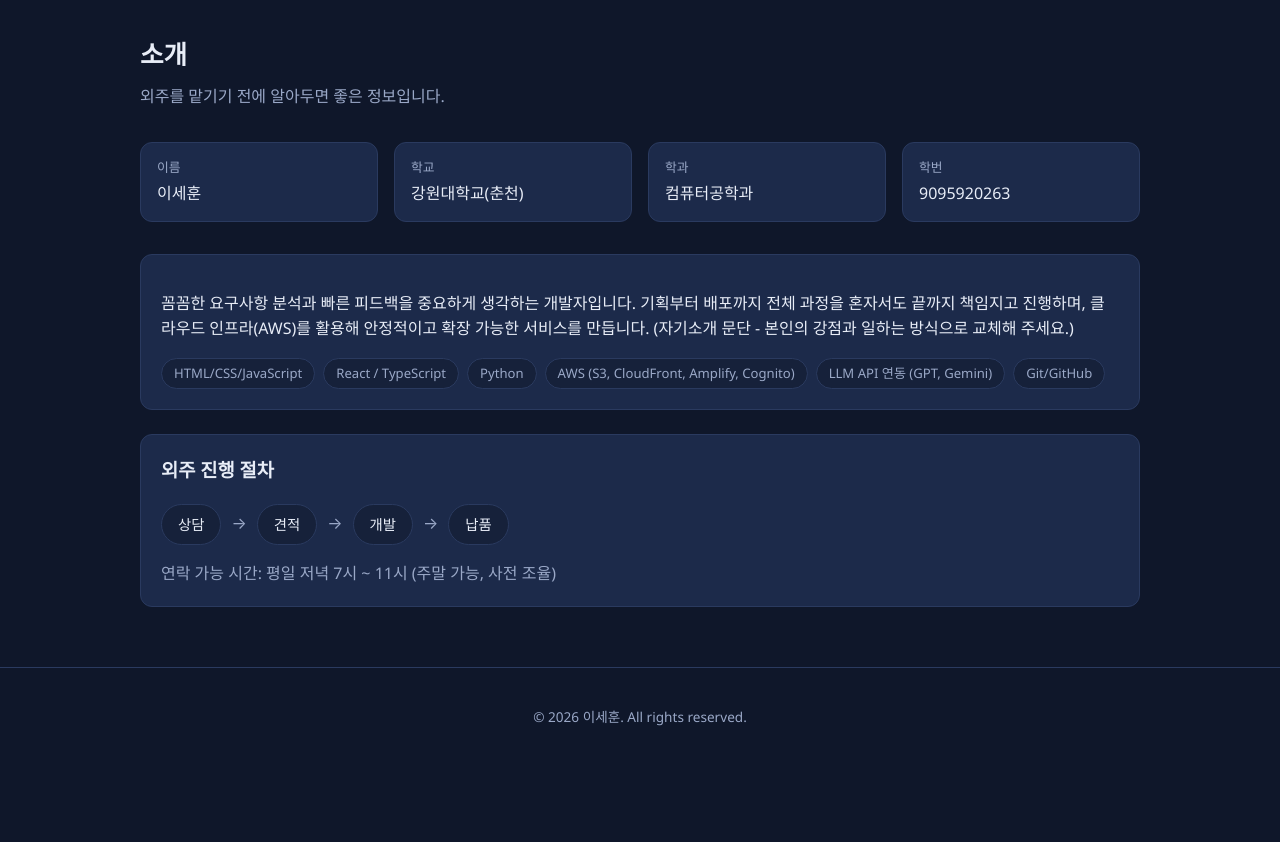
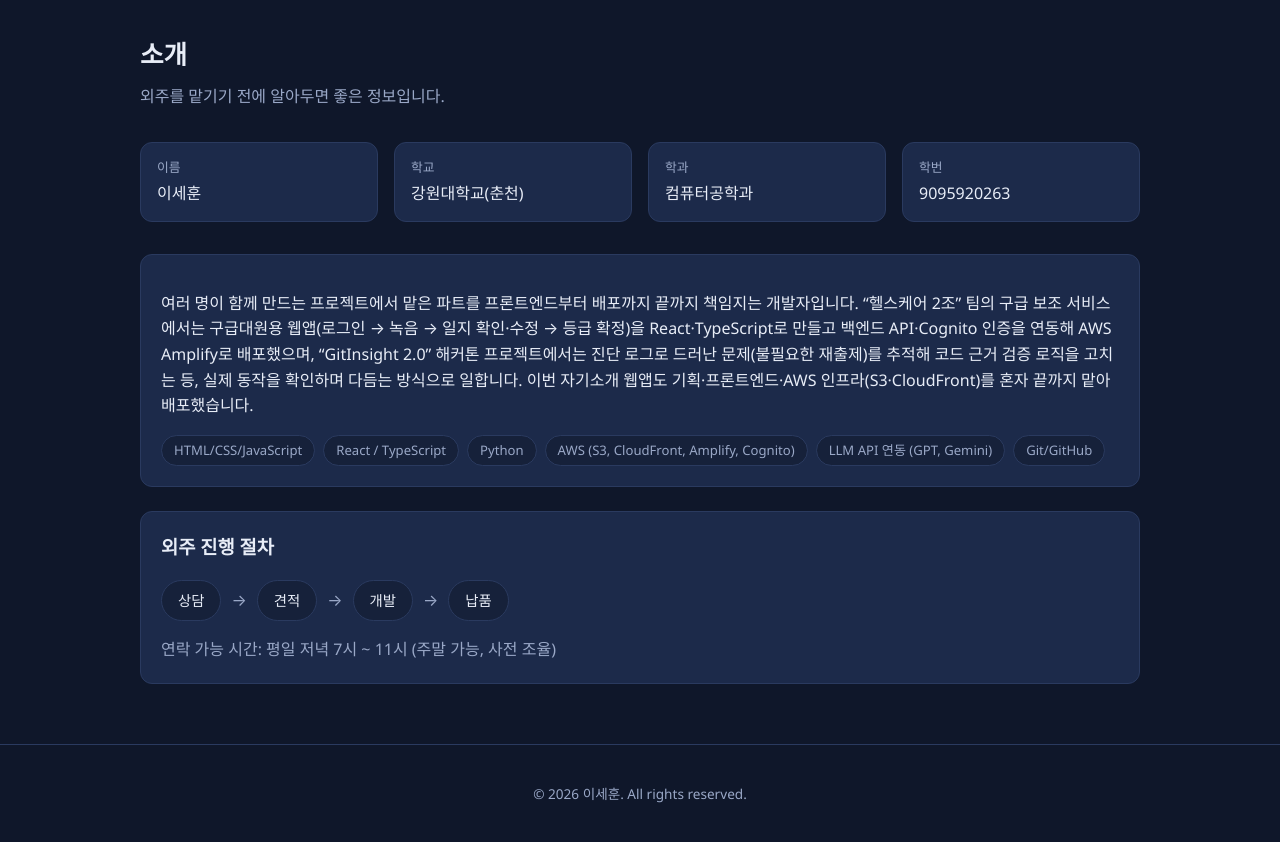
Before and after one commit to sehoon6295/Self-Introduction_WebApp, a plain HTML site: page about.html in a window 1280 px wide. Shown: the part 62-904 px from the top of the page. Before the commit the page ends 827 px from the top, so only its background shows below. Drawn offline with Linux system fonts and the light colour scheme.

Commit message:
Write about-page bio grounded in actual project repos
Co-Authored-By: Claude Sonnet 5 <noreply@anthropic.com>

```diff
--- a/about.html
+++ b/about.html
@@ -35,10 +35,12 @@
 
       <div class="card">
         <p>
-          꼼꼼한 요구사항 분석과 빠른 피드백을 중요하게 생각하는 개발자입니다.
-          기획부터 배포까지 전체 과정을 혼자서도 끝까지 책임지고 진행하며,
-          클라우드 인프라(AWS)를 활용해 안정적이고 확장 가능한 서비스를 만듭니다.
-          (자기소개 문단 - 본인의 강점과 일하는 방식으로 교체해 주세요.)
+          여러 명이 함께 만드는 프로젝트에서 맡은 파트를 프론트엔드부터 배포까지 끝까지 책임지는 개발자입니다.
+          &ldquo;헬스케어 2조&rdquo; 팀의 구급 보조 서비스에서는 구급대원용 웹앱(로그인 → 녹음 → 일지 확인·수정 → 등급 확정)을
+          React·TypeScript로 만들고 백엔드 API·Cognito 인증을 연동해 AWS Amplify로 배포했으며,
+          &ldquo;GitInsight 2.0&rdquo; 해커톤 프로젝트에서는 진단 로그로 드러난 문제(불필요한 재출제)를 추적해
+          코드 근거 검증 로직을 고치는 등, 실제 동작을 확인하며 다듬는 방식으로 일합니다.
+          이번 자기소개 웹앱도 기획·프론트엔드·AWS 인프라(S3·CloudFront)를 혼자 끝까지 맡아 배포했습니다.
         </p>
         <div class="tag-list">
           <span class="tag">HTML/CSS/JavaScript</span>
```
